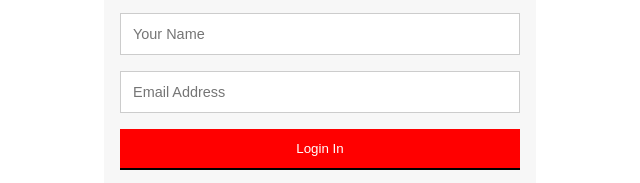
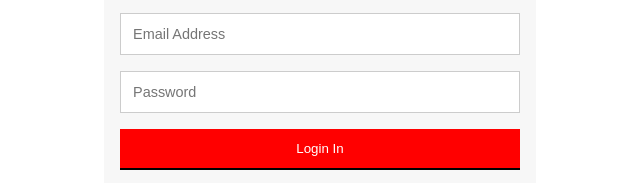
Before and after one commit to anil093/radison-hotel, a plain HTML site: page Login.html in a window 1280 px wide. Shown: the part 242-425 px from the top of the page, 320-960 px from the left. Drawn offline with nearby package versions, Linux system fonts and the light colour scheme.

Commit message:
files added

```diff
--- a/Login.html
+++ b/Login.html
@@ -26,8 +26,8 @@
                 <div class="form-style-6">
                 <h1>Login In</h1>
                 <form>
-                <input type="text" name="field1" placeholder="Your Name" />
-                <input type="email" name="field2" placeholder="Email Address" />
+                <input type="text" name="field1" placeholder="Email Address" />
+                <input type="email" name="field2" placeholder="Password" />
 
                 <input type="submit" value="Login In" />
                 </form>
```
